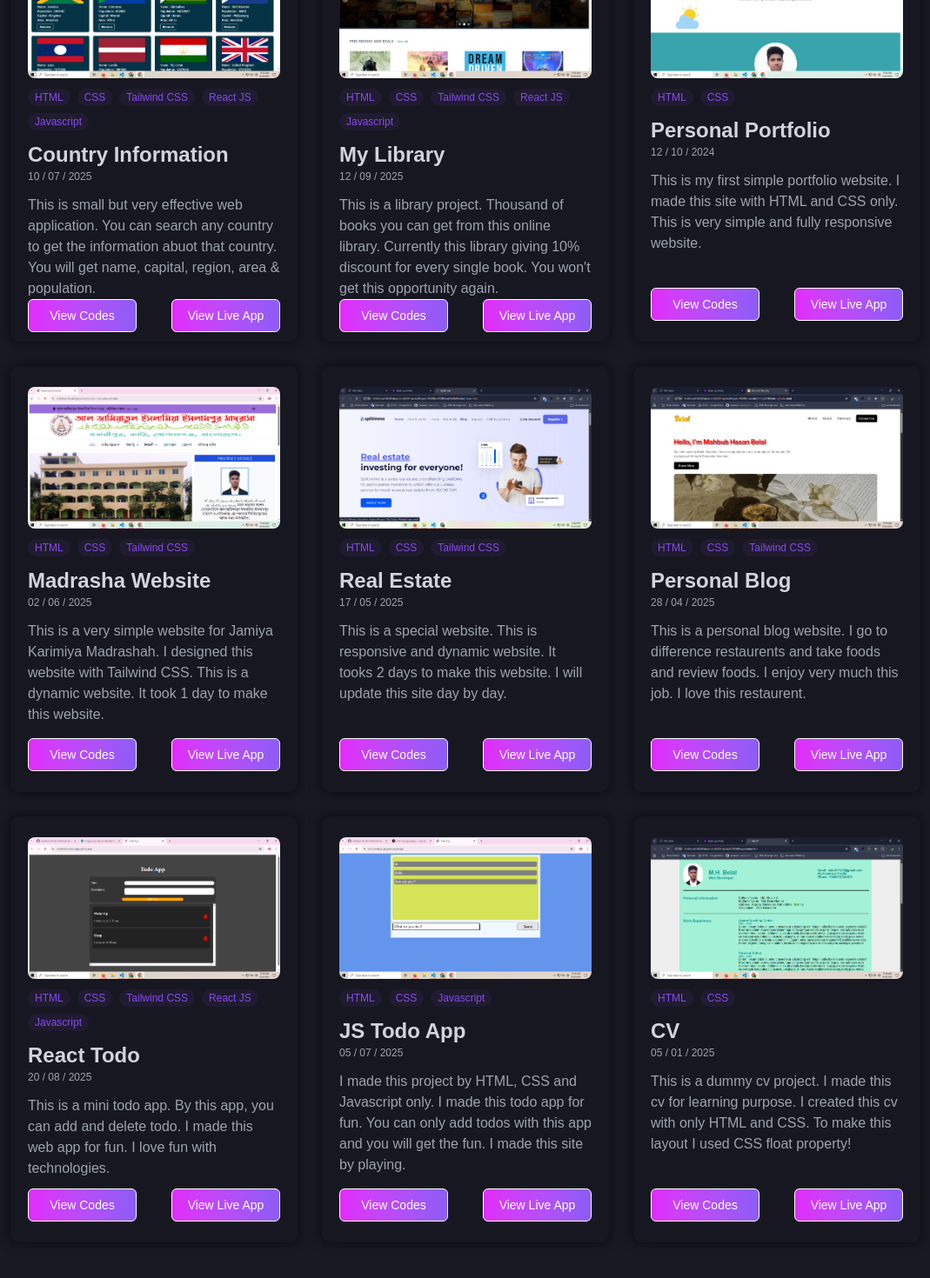
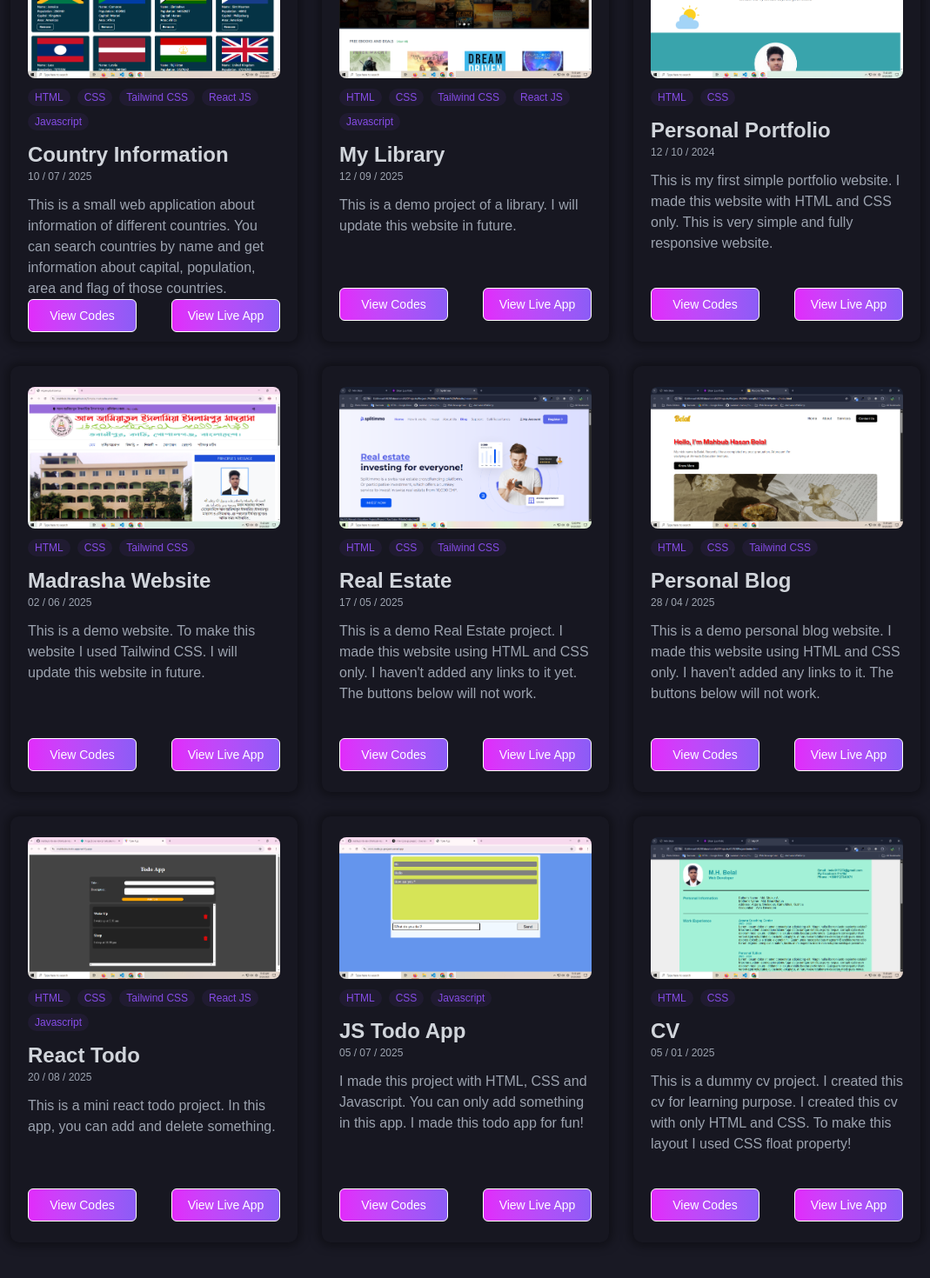
Before and after one commit to mahbub-hb-dev/Mahbub-s-Portfolio, a React (Vite) app: page / in a window 1280 px wide. Shown: the part 2002-3472 px from the top of the page at 87% size, without its empty margins (105-1174 px from the left). Built offline with nearby package versions, Linux system fonts and the light colour scheme.

Commit message:
Changed the description of projects

```diff
--- a/src/component/Projects.jsx
+++ b/src/component/Projects.jsx
@@ -27,7 +27,7 @@ const Projects = () => {
                     <p className='text-gray-400 text-[12px]'> 10 / 07 / 2025 </p>
                 </div>
                 <div>
-                    <p className='text-gray-400'> This is small but very effective web application. You can search any country to get the information abuot that country. You will get name, capital, region, area & population. </p>
+                    <p className='text-gray-400'> This is a small web application about information of different countries. You can search countries by name and get information about capital, population, area and flag of those countries. </p>
                 </div>
                 <div className='flex flex-1 items-end justify-between'>
                     <a target='_blank' rel="noopener noreferrer" href="https://github.com/mahbub-hb-dev/Country-App.git" className='project-btn'> View Codes </a>
@@ -51,7 +51,7 @@ const Projects = () => {
                     <p className='text-gray-400 text-[12px]'> 12 / 09 / 2025 </p>
                 </div>
                 <div>
-                    <p className='text-gray-400'> This is a library project. Thousand of books you can get from this online library. Currently this library giving 10% discount for every single book. You won't get this opportunity again. </p>
+                    <p className='text-gray-400'> This is a demo project of a library. I will update this website in future. </p>
                 </div>
                 <div className='flex flex-1 items-end justify-between'>
                     <a target='_blank' rel="noopener noreferrer" href="https://github.com/mahbub-hb-dev/My-Library.git" className='project-btn'> View Codes </a>
@@ -72,7 +72,7 @@ const Projects = () => {
                     <p className='text-gray-400 text-[12px]'> 12 / 10 / 2024 </p>
                 </div>
                 <div>
-                    <p className='text-gray-400'> This is my first simple portfolio website. I made this site with HTML and CSS only. This is very simple and fully responsive website. </p>
+                    <p className='text-gray-400'> This is my first simple portfolio website. I made this website with HTML and CSS only. This is very simple and fully responsive website. </p>
                 </div>
                 <div className='flex flex-1 items-end justify-between'>
                     <a target='_blank' rel='noopener noreferrer' href="https://github.com/mahbub-hb-dev/Personal-Website.git" className='project-btn'> View Codes </a>
@@ -94,7 +94,7 @@ const Projects = () => {
                     <p className='text-gray-400 text-[12px]'> 02 / 06 / 2025 </p>
                 </div>
                 <div>
-                    <p className='text-gray-400'> This is a very simple website for Jamiya Karimiya Madrashah. I designed this website with Tailwind CSS. This is a dynamic website. It took 1 day to make this website. </p>
+                    <p className='text-gray-400'> This is a demo website. To make this website I used Tailwind CSS. I will update this website in future. </p>
                 </div>
                 <div className='flex flex-1 items-end justify-between'>
                     <a target='_blank' rel="noopener noreferrer" href="https://github.com/mahbub-hb-dev/Simple-madrasha-website.git" className='project-btn'> View Codes </a>
@@ -116,7 +116,7 @@ const Projects = () => {
                     <p className='text-gray-400 text-[12px]'> 17 / 05 / 2025 </p>
                 </div>
                 <div>
-                    <p className='text-gray-400'> This is a special website. This is responsive and dynamic website. It tooks 2 days to make this website. I will update this site day by day. </p>
+                    <p className='text-gray-400'> This is a demo Real Estate project. I made this website using HTML and CSS only. I haven't added any links to it yet. The buttons below will not work. </p>
                 </div>
                 <div className='flex flex-1 items-end justify-between'>
                     <a href="" className='project-btn'> View Codes </a>
@@ -138,7 +138,7 @@ const Projects = () => {
                     <p className='text-gray-400 text-[12px]'> 28 / 04 / 2025 </p>
                 </div>
                 <div>
-                    <p className='text-gray-400'> This is a personal blog website. I go to difference restaurents and take foods and review foods. I enjoy very much this job. I love this restaurent. </p>
+                    <p className='text-gray-400'> This is a demo personal blog website. I made this website using HTML and CSS only. I haven't added any links to it. The buttons below will not work. </p>
                 </div>
                 <div className='flex flex-1 items-end justify-between'>
                     <a href="" className='project-btn'> View Codes </a>
@@ -162,7 +162,7 @@ const Projects = () => {
                     <p className='text-gray-400 text-[12px]'> 20 / 08 / 2025 </p>
                 </div>
                 <div>
-                    <p className='text-gray-400'> This is a mini todo app. By this app, you can add and delete todo. I made this web app for fun. I love fun with technologies. </p>
+                    <p className='text-gray-400'> This is a mini react todo project. In this app, you can add and delete something. </p>
                 </div>
                 <div className='flex flex-1 items-end justify-between'>
                     <a target='_blank' rel="noopener noreferrer" href="https://github.com/mahbub-hb-dev/Todo-App.git" className='project-btn'> View Codes </a>
@@ -184,7 +184,7 @@ const Projects = () => {
                     <p className='text-gray-400 text-[12px]'> 05 / 07 / 2025 </p>
                 </div>
                 <div>
-                    <p className='text-gray-400'> I made this project by HTML, CSS and Javascript only. I made this todo app for fun. You can only add todos with this app and you will get the fun. I made this site by playing. </p>
+                    <p className='text-gray-400'> I made this project with HTML, CSS and Javascript. You can only add something in this app. I made this todo app for fun! </p>
                 </div>
                 <div className='flex flex-1 items-end justify-between'>
                     <a target='_blank' rel="noopener noreferrer" href="https://github.com/mahbub-hb-dev/todo-app-basic-js-2025.git" className='project-btn'> View Codes </a>
@@ -205,7 +205,7 @@ const Projects = () => {
                     <p className='text-gray-400 text-[12px]'> 05 / 01 / 2025 </p>
                 </div>
                 <div>
-                    <p className='text-gray-400'> This is a dummy cv project. I made this cv for learning purpose. I created this cv with only HTML and CSS. To make this layout I used CSS float property! </p>
+                    <p className='text-gray-400'> This is a dummy cv project. I created this cv for learning purpose. I created this cv with only HTML and CSS. To make this layout I used CSS float property! </p>
                 </div>
                 <div className='flex flex-1 items-end justify-between'>
                     <a href="" className='project-btn'> View Codes </a>
```
